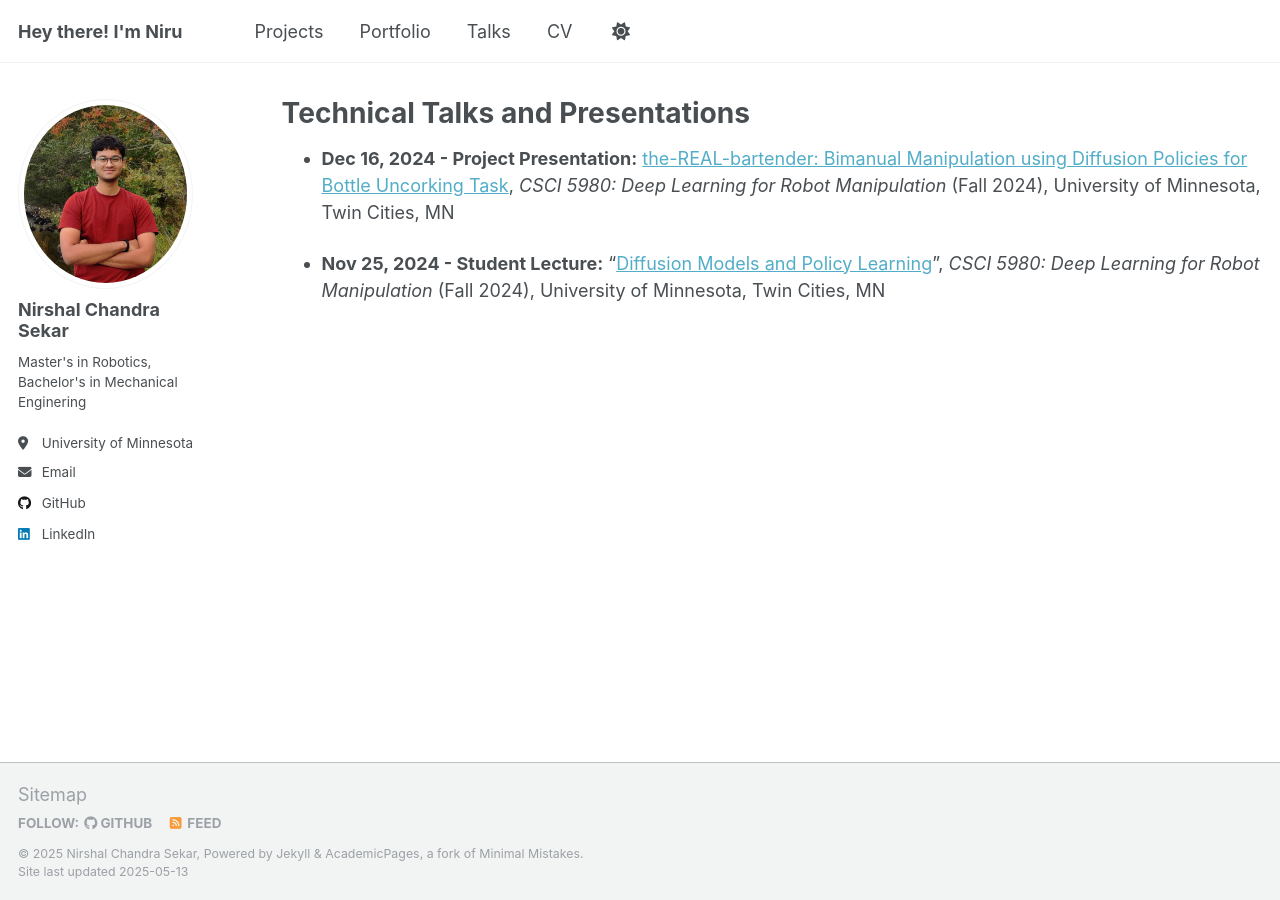
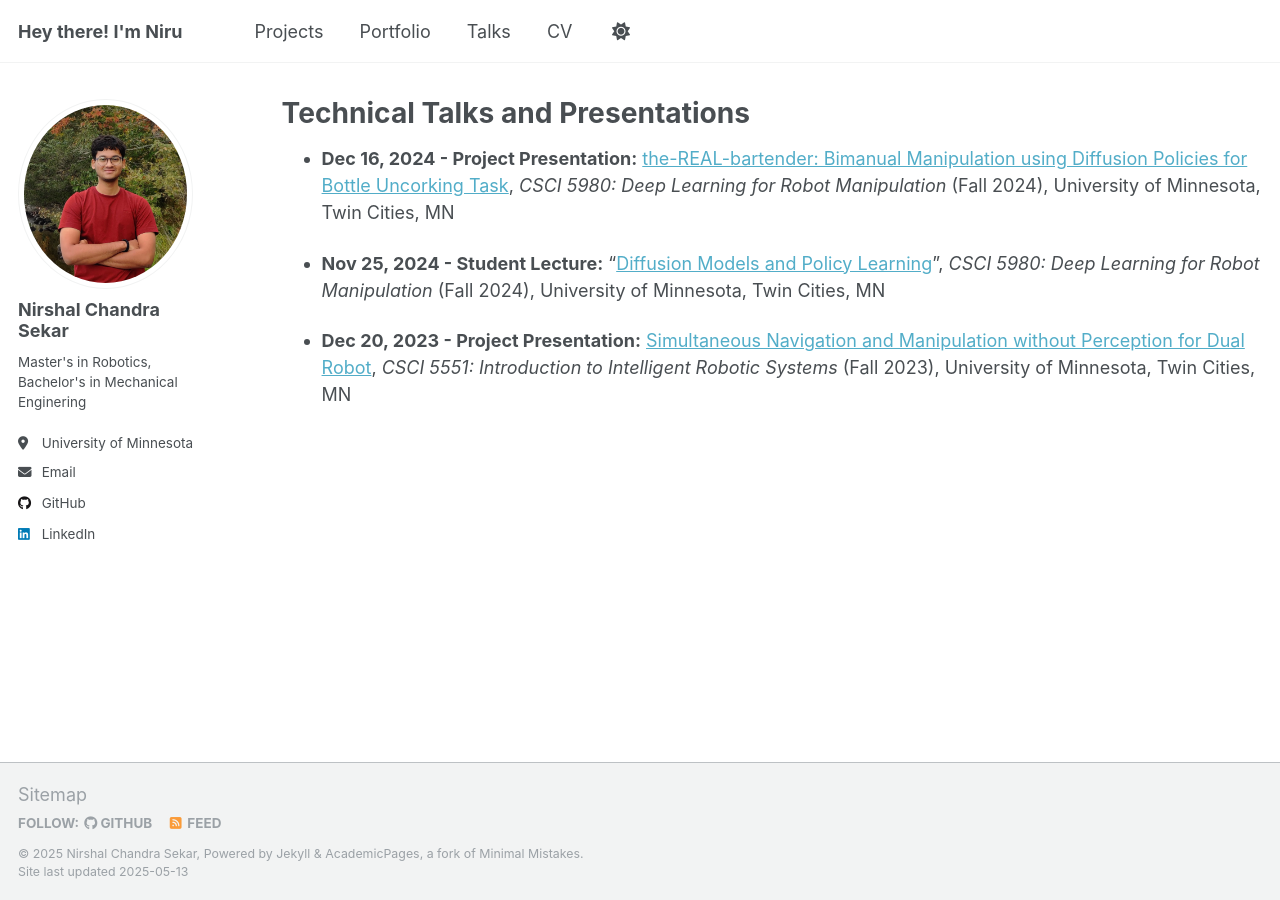
Before and after one commit to NirshalChandraSekar/NirshalChandraSekar.github.io, a Jekyll site: the page built from _pages/talks.md, in a window 1280 px wide. Built offline with Jekyll 4.4.1, drawn with Linux system fonts in a browser that asks for light colours.

Commit message:
updated talks

```diff
--- a/_pages/talks.md
+++ b/_pages/talks.md
@@ -9,3 +9,5 @@ author_profile: true
 - **Dec 16, 2024 - Project Presentation:** [the-REAL-bartender: Bimanual Manipulation using Diffusion Policies for Bottle Uncorking Task](https://drive.google.com/file/d/1a7Sb2hxlX5KPgSBCbE20b56Gtkzst4N9/view?usp=share_link), *CSCI 5980: Deep Learning for Robot Manipulation* (Fall 2024), University of Minnesota, Twin Cities, MN
 
 - **Nov 25, 2024 - Student Lecture:** "[Diffusion Models and Policy Learning](https://rpm-lab.github.io/CSCI5980-F24-DeepRob/slides/G8_Student_Lecture_06.pdf)", *CSCI 5980: Deep Learning for Robot Manipulation* (Fall 2024), University of Minnesota, Twin Cities, MN
+
+- **Dec 20, 2023 - Project Presentation:** [Simultaneous Navigation and Manipulation without Perception for Dual Robot](https://drive.google.com/file/d/1oAlwqQywMtmZrcUm6QEPJbL_vhKW8css/view?usp=share_link), *CSCI 5551: Introduction to Intelligent Robotic Systems* (Fall 2023), University of Minnesota, Twin Cities, MN
```
